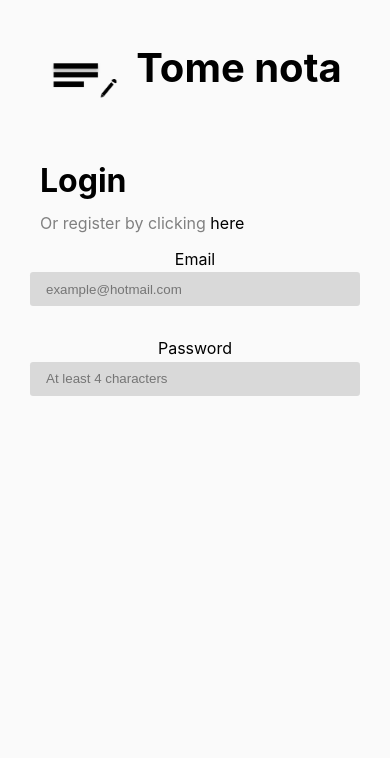
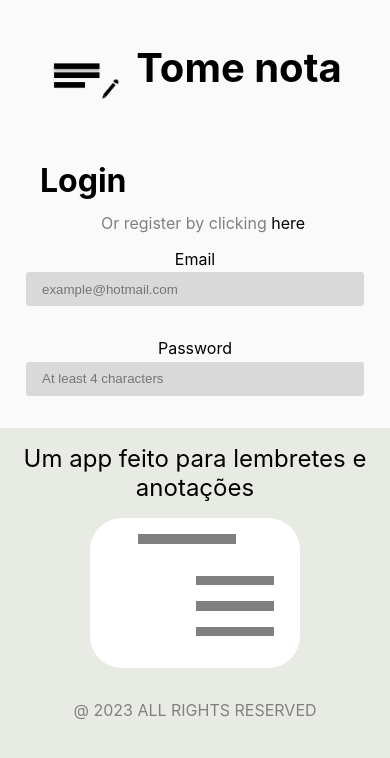
Before and after one commit to EmmanuelMedeiros/Prova_python, a React (Create React App) app in the folder react_app/my_app/: page / in a window 390 px wide. Shown: the top 758 px of the page. Built offline with nearby package versions, Linux system fonts and the light colour scheme.

Commit message:
starting media query

```diff
--- a/react_app/my_app/src/components/Home.jsx
+++ b/react_app/my_app/src/components/Home.jsx
@@ -1,9 +1,27 @@
 import "./styles/home.css"
 import  logo from "./commons/logo.png"
+import { useEffect, useState } from "react"
 
 function Home() {
+
+    const [state, set_state] = useState()
+
+    useEffect(() => {
+        console.log(window.screen.width)
+
+        console.log(state)
+    })
+
+    let for_mobile = true
+
+    if(state >= "768") {
+        for_mobile = false
+    } else {
+        for_mobile = true
+    }
+
     return(
-        <div className="wrapper home_container">
+        <div className="wrapper screen home_container">
             <ul className="logo_section">
                 <li><img src={logo}/></li>
                 <li><h1>Tome nota</h1></li>
@@ -26,6 +44,18 @@ function Home() {
                 <input type="password" placeholder="At least 4 characters" name="" id="pwd" />
                 </div>
             </form>
+
+
+            <div className="styled_home">
+                <h1>Um app feito para lembretes e anotações</h1>
+                <ul className="style_block">
+                    <li id="biggest_li"></li>
+                    <li className="low_li"></li>
+                    <li className="low_li"></li>
+                    <li className="low_li"></li>
+                </ul>
+                <p>@ 2023 ALL RIGHTS RESERVED</p>
+            </div>
         </div>
     )
 }
--- a/react_app/my_app/src/components/styles/home.css
+++ b/react_app/my_app/src/components/styles/home.css
@@ -1,3 +1,7 @@
+html {
+
+    box-sizing: border-box;
+}
 
 .wrapper.home_container ul.logo_section {
 
@@ -21,7 +25,7 @@
 
 .wrapper.home_container img{
 
-    width: 20%;
+    width: 5rem;
 
     margin-top: -.5rem;
 
@@ -37,6 +41,8 @@
 
     margin-top: -.5rem;
     color: #808080;
+
+    margin-right: 1.5rem;
 }
 
 .wrapper.home_container ul.login_label span{
@@ -65,7 +71,7 @@
 
 .wrapper.home_container input {
 
-    width: 80vw;
+    width: 20rem;
     margin-inline: auto;
 
     border-radius: .2rem;
@@ -81,3 +87,93 @@
 
     padding-left: 1rem;
 }
+
+.wrapper.home_container .styled_home {
+
+    margin-top: 2rem;
+    padding-block: .01rem;
+
+    background-color: #E8EBE3;
+}
+
+.wrapper.home_container .styled_home h1 {
+
+    width: 100%;
+    text-align: center;
+
+    font-size: 1.5rem;
+    font-weight: 400;
+}
+
+.wrapper.home_container .styled_home {
+
+    height: 52vh;
+}
+
+.wrapper.home_container .styled_home ul {
+
+    display: flex;
+
+    flex-direction: column;
+    justify-content: center;
+    align-items: center;
+
+    gap: 1rem;
+
+    background-color: white;
+
+    padding-block: auto;
+
+
+    width: fit-content;
+    padding-inline: 3rem;
+    padding-block: 2rem;
+
+    margin-inline: auto;
+
+    border-radius: 2rem;
+
+}
+
+.wrapper.home_container .styled_home li{
+
+    background-color: grey;
+    display: block;
+
+    width: 20vw;
+    height: .6rem;
+
+    content: "";
+}
+
+.wrapper.home_container .styled_home li#biggest_li {
+
+    width: 25vw;
+
+    margin-right: 1rem;
+    margin-top: -1rem;
+    margin-bottom: 1rem;
+}
+
+.wrapper.home_container .styled_home li.low_li {
+
+    margin-right: -5rem;
+}
+
+p {
+
+    text-align: center;
+
+    color: grey;
+
+    margin-top: 2rem;
+    margin-block-end: auto;
+}
+
+@media all and (min-width: 768px){
+
+    .screen.home_container ul.logo_section {
+
+        background-color: red;
+    }
+}
```
